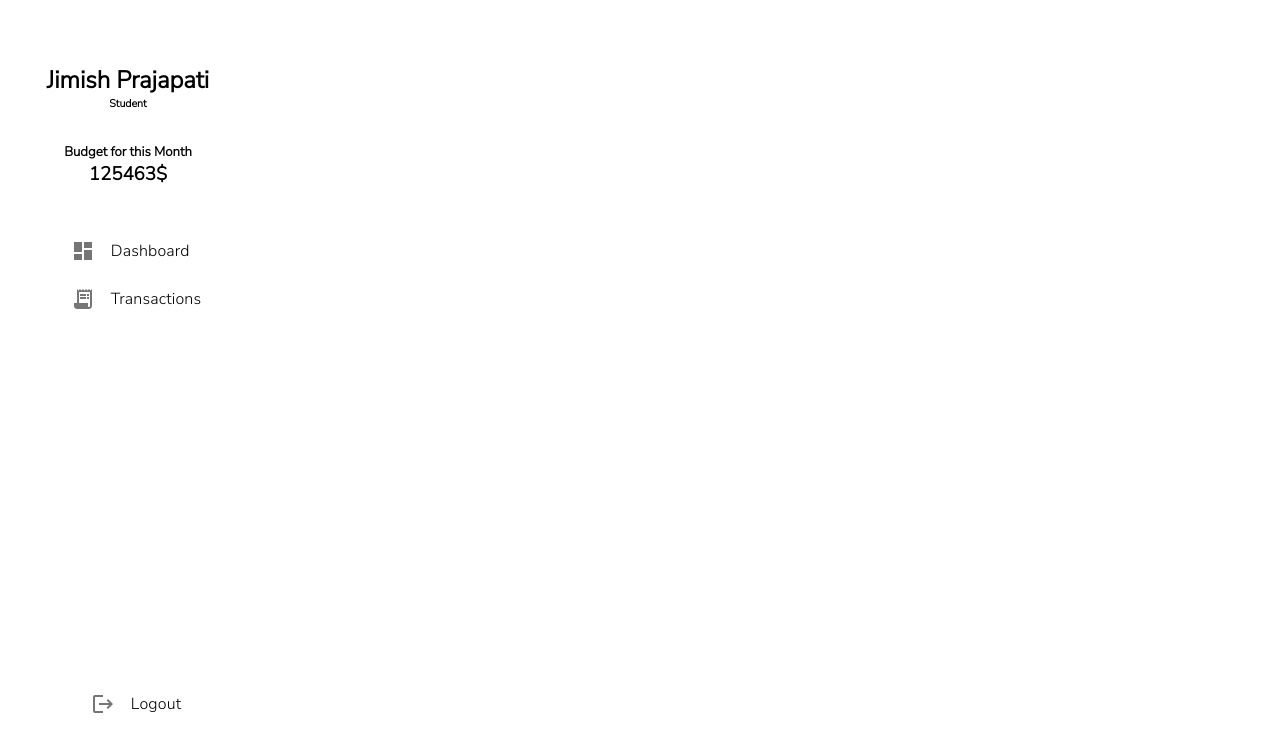
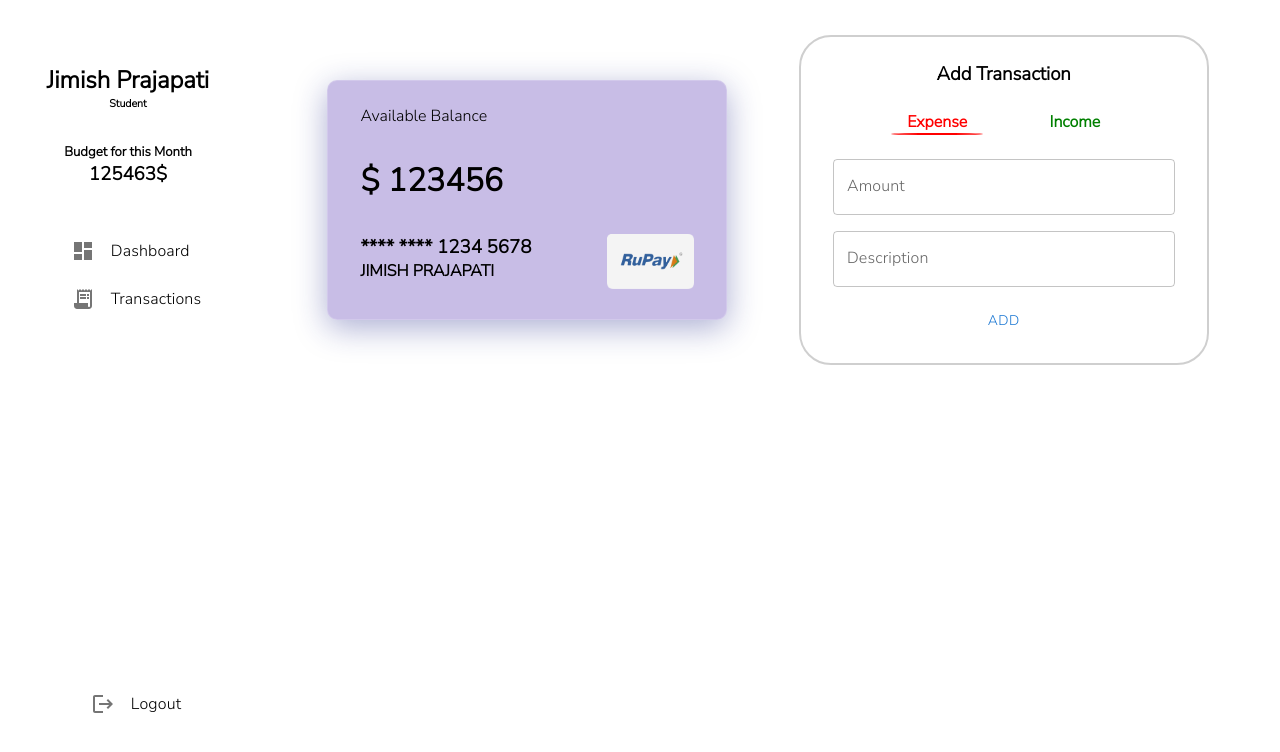
Before and after one commit to Jimish18/Expense-Management-System-MERN, a React (Create React App) app in the folder client/: page / in a window 1280 px wide. Shown: the top 752 px of the page. Built offline with nearby package versions, Linux system fonts and the light colour scheme.

Commit message:
created Balance section & Add Transaction Section

```diff
--- a/client/src/Pages/HomePage.jsx
+++ b/client/src/Pages/HomePage.jsx
@@ -1,5 +1,7 @@
 import React from 'react'
 import Sidebar from '../components/Sidebar/Sidebar'
+import Balance from '../components/Balance/Balance'
+import AddTransaction from '../components/AddTransaction/AddTransaction'
 
 const HomePage = () => {
   return (
@@ -7,6 +9,32 @@ const HomePage = () => {
 
       <Sidebar/>
 
+      <div
+        className="mainContainer"
+        style=
+        {{
+          display:'flex',
+          flexDirection:'column',
+          justifyContent:'space-between',
+          width : '100%',
+          height : '100vh'
+        }}
+        >
+          <div
+            className="subContainer1"
+            style=
+            {{
+              display:'flex',
+              alignItems:'center',
+              justifyContent:'space-evenly',
+              height : '50vh'
+            }}
+          >
+            <Balance/>
+            <AddTransaction/>
+          </div>
+      </div>
+
     </div>
   )
 }
--- /dev/null
+++ b/client/src/components/AddTransaction/AddTransaction.css
@@ -0,0 +1,35 @@
+.addTransactionContainer
+{
+    display: flex;
+    flex-direction: column;
+    gap: 1.5rem;
+    text-align: center;
+    width: 40%;
+    border: 2px solid rgba(128, 128, 128, 0.379);
+    padding: 1.5rem 2rem;
+    border-radius: 2rem;
+}
+
+.transactionType
+{
+    display: flex;
+    padding: 0 0.5rem;
+    justify-content: space-evenly;
+}
+
+.transactionType div h4
+{
+    padding: 0 1rem;
+}
+
+.transactionType div
+{
+    cursor: pointer;
+}
+
+.underline
+{
+    height: 2px;
+    width: 100%;
+    border-radius: 100%;
+}
--- /dev/null
+++ b/client/src/components/AddTransaction/AddTransaction.jsx
@@ -0,0 +1,121 @@
+import React , {useState} from 'react';
+import '../AddTransaction/AddTransaction.css';
+import * as yup from "yup";
+import
+{
+  Box,
+  Button,
+  TextField,
+  useMediaQuery,
+  Typography
+} from "@mui/material";
+import { Formik } from 'formik';
+
+const TransactionSchema = yup.object().shape(
+    {
+      amount : yup.number().required("required"),
+      description : yup.string().required("required"),
+    }
+);
+
+const initialValueTransaction =
+{
+    amount : "",
+    description : "",
+}
+
+const AddTransaction = () => {
+
+    const [transactionType , setTransactionType] = useState(true);
+
+    const handleFormSubmit = async (values , onSubitProps) =>
+    {
+
+    }
+
+  return (
+    <div className='addTransactionContainer'>
+        <h3>Add Transaction</h3>
+        <div className="transactionType">
+            <div onClick={()=>setTransactionType(true)}>
+                <h4 style={{color:'red'}}>Expense</h4>
+                {transactionType && <div className='underline' style={{backgroundColor:"red"}}></div>}
+            </div>
+            <div onClick={()=>setTransactionType(false)}>
+                <h4 style={{color:'green'}}>Income</h4>
+                {!transactionType && <div className='underline' style={{backgroundColor:"green"}}></div>}
+            </div>
+        </div>
+
+        <Formik
+            onSubmit={handleFormSubmit}
+            initialValues={initialValueTransaction}
+            validationSchema={TransactionSchema}
+        >
+        {
+            ({
+            values,
+            errors,
+            touched,
+            handleblur,
+            handleChange,
+            handleSubmit
+            }) =>
+
+            (
+
+                <form onSubmit={handleSubmit}
+                    style=
+                    {{
+                        display : 'flex',
+                        flexDirection : 'column',
+                        gap : '1rem',
+                        textAlign : 'center'
+                    }}
+                >
+
+
+                    <TextField
+                        label="Amount"
+                        type='number'
+                        onBlur={handleblur}
+                        onChange={handleChange}
+                        value={values.amount}
+                        name="amount"
+                        error = {Boolean(touched.amount) && Boolean(errors.amount)}
+                        helperText={touched.amount && errors.amount}
+                    />
+
+                    <TextField
+                        label="Description"
+                        type='text'
+                        onBlur={handleblur}
+                        onChange={handleChange}
+                        value={values.description}
+                        name="description"
+                        error = {Boolean(touched.description) && Boolean(errors.description)}
+                        helperText={touched.description && errors.description}
+                    />
+
+
+                    {/* Buttons */}
+                    <Box>
+                        <Button
+                            type='submit'
+                        >
+                            Add
+                        </Button>
+                    </Box>
+
+                </form>
+
+            )
+        }
+
+        </Formik>
+
+    </div>
+  )
+}
+
+export default AddTransaction;
--- /dev/null
+++ b/client/src/components/Balance/Balance.css
@@ -0,0 +1,11 @@
+.debitCard
+{
+    height: 15rem;
+    width: 25rem;
+    background: rgba( 74, 37, 171, 0.3 );
+    box-shadow: 0 8px 32px 0 rgba( 31, 38, 135, 0.37 );
+    backdrop-filter: blur( 5px );
+    -webkit-backdrop-filter: blur( 5px );
+    border-radius: 10px;
+    border: 1px solid rgba( 255, 255, 255, 0.18 );
+}
--- /dev/null
+++ b/client/src/components/Balance/Balance.jsx
@@ -0,0 +1,38 @@
+import React from 'react';
+import '../Balance/Balance.css';
+import rupay from '../Balance/Rupay.png';
+
+const Balance = () => {
+  return (
+    <div
+        className='debitCard'
+        style=
+        {{
+            display:'flex',
+            flexDirection:'column',
+            justifyContent:'space-between',
+            padding : '1.5rem 2rem'
+        }}
+    >
+        <div><p>Available Balance</p></div>
+        <div><h1>$ 123456</h1></div>
+        <div
+            style=
+            {{
+                display:'flex',
+                justifyContent:'space-between'
+            }}
+        >
+            <div>
+                <h3>**** **** 1234 5678</h3>
+                <h4>JIMISH PRAJAPATI</h4>
+            </div>
+            <div>
+                <img src={rupay} alt="Rupay Icon" height='55rem'/>
+            </div>
+        </div>
+    </div>
+  )
+}
+
+export default Balance;
```
Also changed, not shown: client/src/components/Balance.jsx (deleted, +0 -9 lines), client/src/components/Balance/Rupay.png (added).
